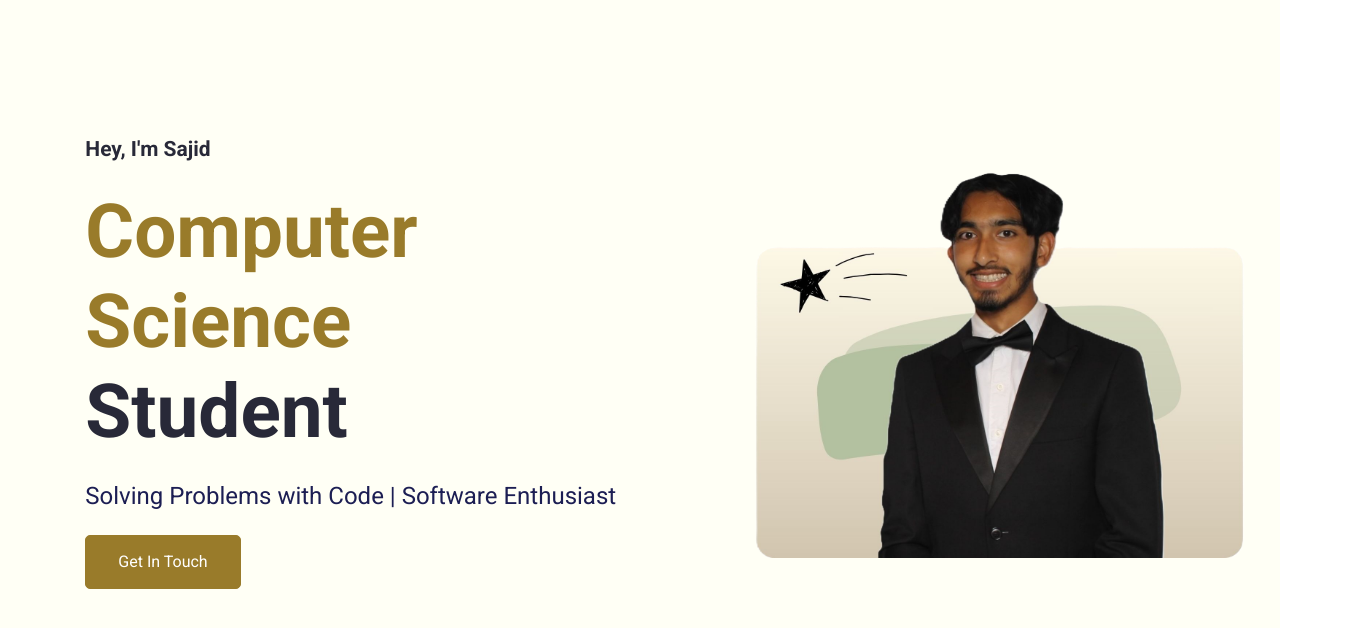
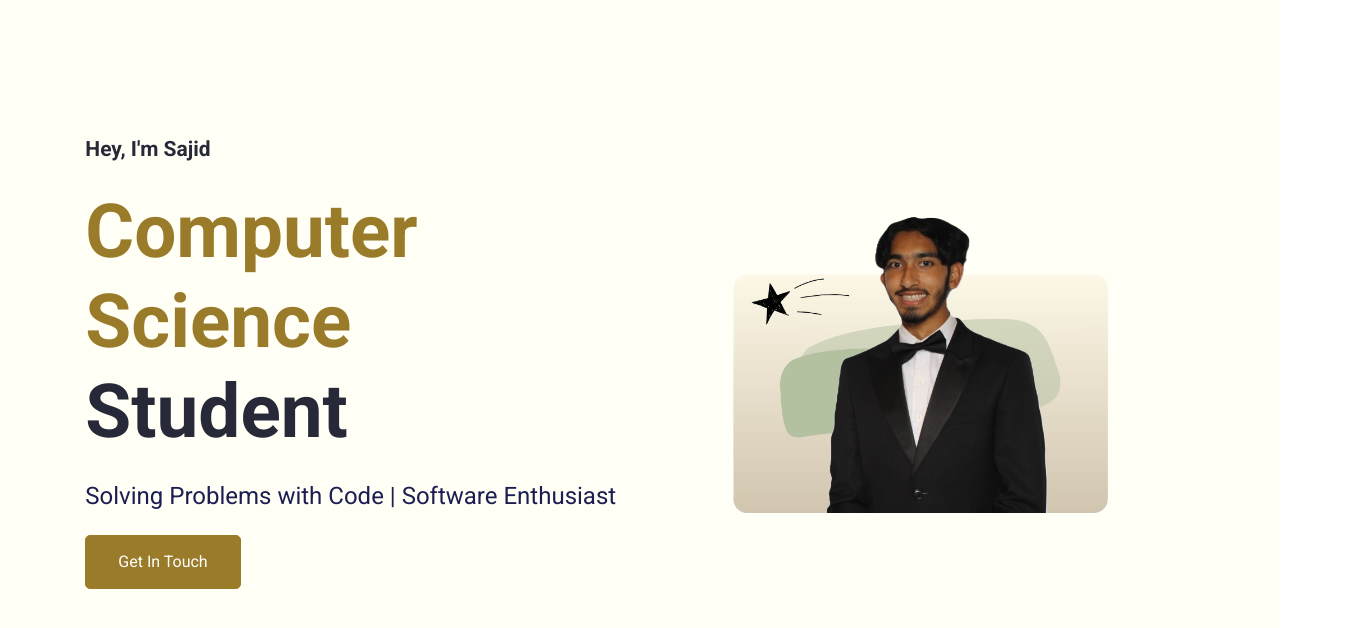
Before and after one commit to sajid985/portfolio_website_react, a React (Create React App) app: page / in a window 1280 px wide. Shown: the top 628 px of the page, 1356 px wide, since content can reach past the window. Built offline with nearby package versions, Linux system fonts and the light colour scheme.

Commit message:
readjust img

```diff
--- a/src/App.css
+++ b/src/App.css
@@ -215,6 +215,6 @@ h3 {
 }
 
 .hero--section--img > img {
-    width: 130%;
-    height: 130%;
+    width: 100%;
+    height: 100%;
 }
```
